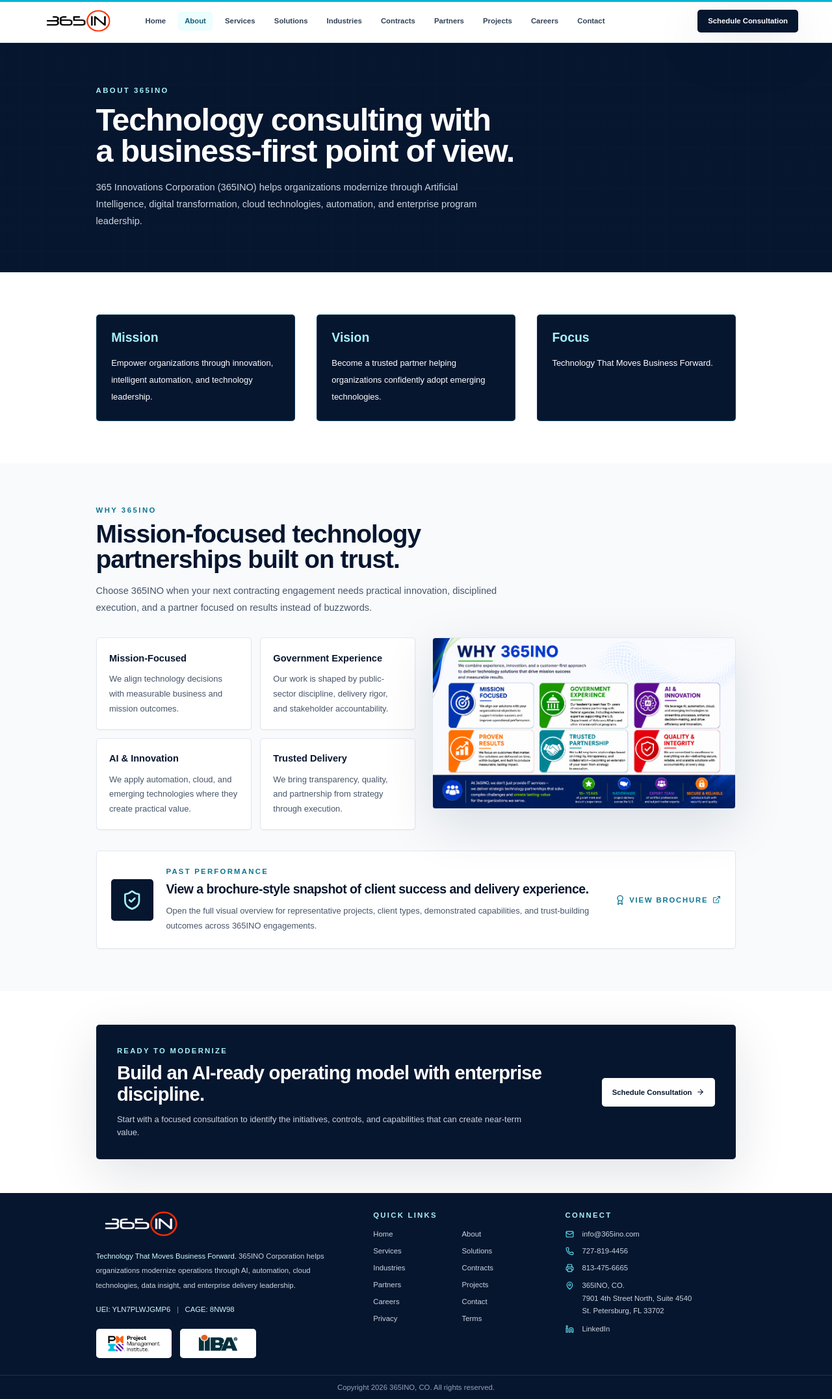
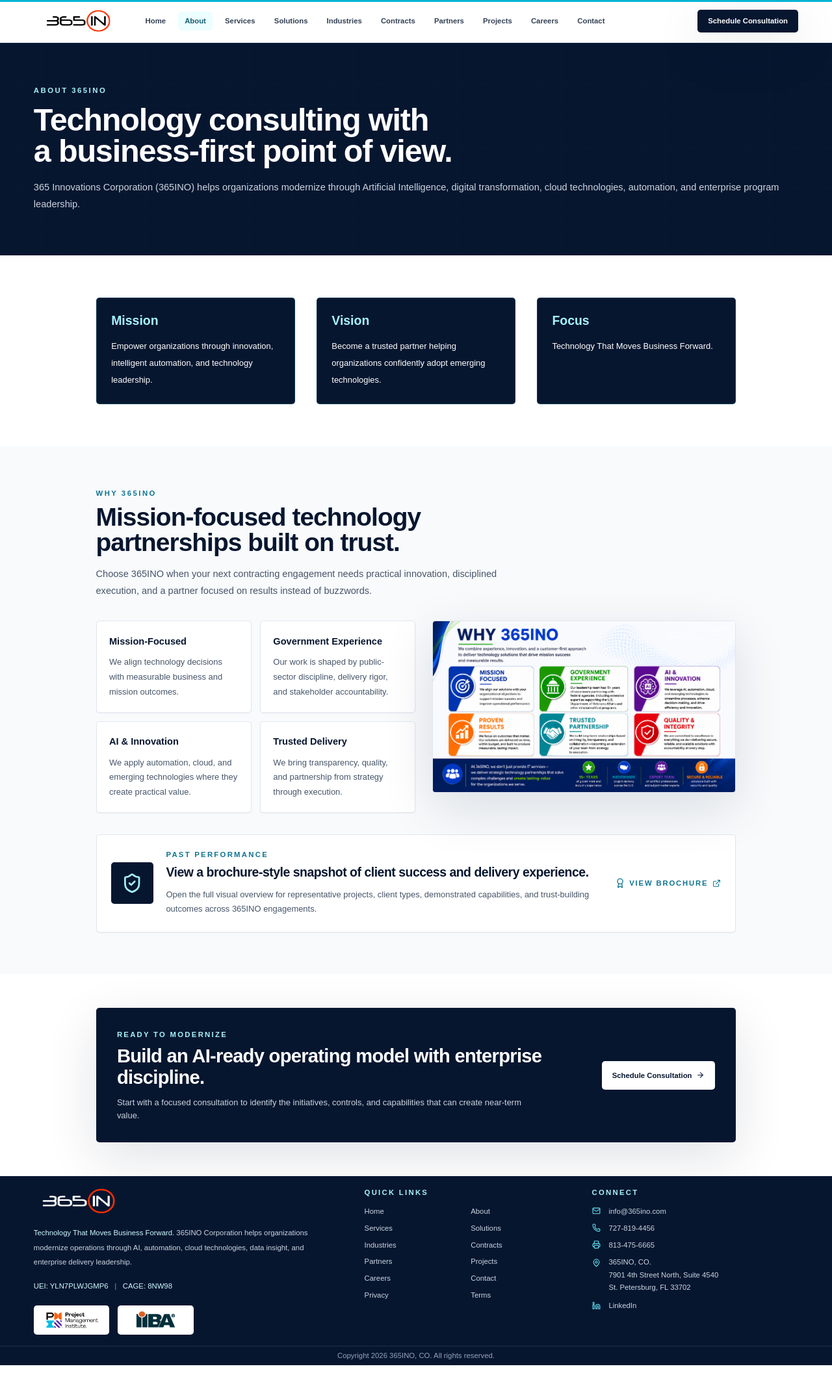
Before and after one commit to Space3434/365INO, a Next.js app: page /about in a window 1280 px wide. Shown: the whole page at 65% size. After the commit the page ends 2101 px from the top, so only its background shows below. Built offline with nearby package versions, Linux system fonts and the light colour scheme.

Commit message:
Expand page headers and footer

```diff
--- a/components/footer.tsx
+++ b/components/footer.tsx
@@ -7,7 +7,7 @@ import { navItems } from "@/lib/content";
 export function Footer() {
   return (
     <footer className="bg-navy text-white">
-      <div className="container-pad grid gap-10 py-8 md:grid-cols-[1.2fr_0.8fr_0.8fr]">
+      <div className="grid w-full gap-10 px-4 py-5 md:grid-cols-[1.2fr_0.8fr_0.8fr] md:px-8 xl:px-16">
         <div>
           <div className="mb-5 flex items-center gap-3">
             <Image
@@ -93,8 +93,8 @@ export function Footer() {
           </div>
         </div>
       </div>
-      <div className="border-t border-white/10 py-3">
-        <div className="container-pad text-center text-sm text-slate-400">
+      <div className="border-t border-white/10 py-2">
+        <div className="w-full px-4 text-center text-sm text-slate-400 md:px-8 xl:px-16">
           Copyright {new Date().getFullYear()} 365INO, CO. All rights reserved.
         </div>
       </div>
--- a/components/page-hero.tsx
+++ b/components/page-hero.tsx
@@ -10,12 +10,12 @@ export function PageHero({
   return (
     <section className="relative overflow-hidden bg-navy py-20 text-white">
       <div className="absolute inset-0 bg-mesh-grid subtle-grid opacity-30" aria-hidden="true" />
-      <div className="container-pad relative">
+      <div className="relative w-full px-4 text-left md:px-8 xl:px-16">
         <p className="text-sm font-black uppercase tracking-[0.22em] text-cyan-200">{eyebrow}</p>
-        <h1 className="mt-4 max-w-4xl text-balance text-4xl font-black tracking-tight sm:text-5xl lg:text-6xl">
+        <h1 className="mt-4 w-full text-balance text-left text-4xl font-black tracking-tight sm:text-5xl lg:text-6xl">
           {title}
         </h1>
-        <p className="mt-6 max-w-3xl text-lg leading-8 text-slate-300">{description}</p>
+        <p className="mt-6 w-full text-left text-lg leading-8 text-slate-300">{description}</p>
       </div>
     </section>
   );
```
